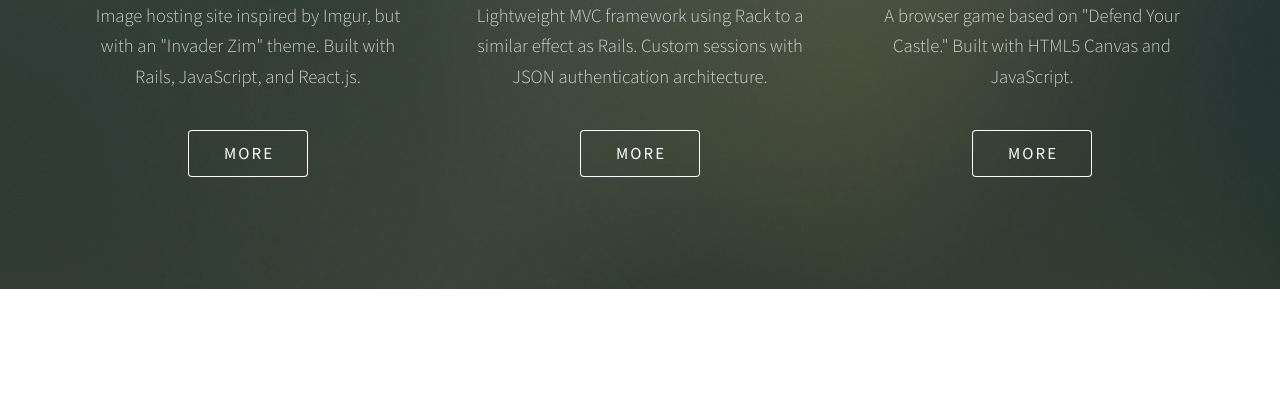
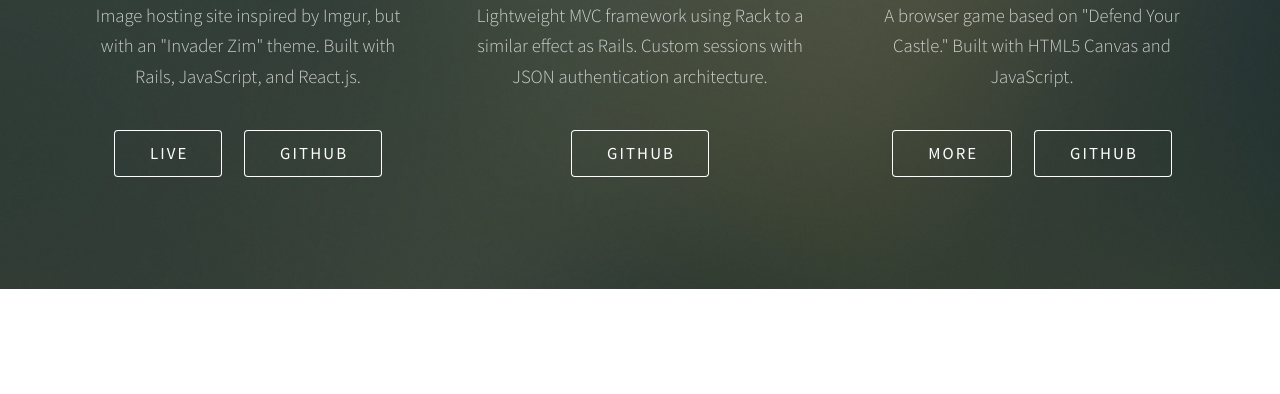
Before and after one commit to hechlerp/appAcademyPortfolio, a plain HTML site: page index.html in a window 1280 px wide. Shown: the part 1600-1994 px from the top of the page. Drawn offline with Linux system fonts and the light colour scheme.

Commit message:
Add buttons to projects.

```diff
--- a/index.html
+++ b/index.html
@@ -61,7 +61,8 @@
               <h3>Imgir</h3>
               <p>Image hosting site inspired by Imgur, but with an "Invader Zim" theme. Built with Rails, JavaScript, and React.js.</p>
               <ul class="actions">
-                <li><a href="http://www.imgir.xyz" class="button">More</a></li>
+                <li><a href="http://www.imgir.xyz" class="button">Live</a></li>
+                <li><a href="https://github.com/hechlerp/Imgir" class="button">GitHub</a></li>
               </ul>
             </div>
             <div class="4u 12u$(medium)">
@@ -69,7 +70,7 @@
               <h3>FeelsTrain</h3>
               <p>Lightweight MVC framework using Rack to a similar effect as Rails. Custom sessions with JSON authentication architecture.</p>
               <ul class="actions">
-                <li><a href="https://github.com/hechlerp/feels-train" class="button">More</a></li>
+                <li><a href="https://github.com/hechlerp/feels-train" class="button">GitHub</a></li>
               </ul>
             </div>
             <div class="4u$ 12u$(medium)">
@@ -78,6 +79,7 @@
               <p>A browser game based on "Defend Your Castle." Built with HTML5 Canvas and JavaScript.</p>
               <ul class="actions">
                 <li><a href="./defend-your-fries/" class="button">More</a></li>
+                <li><a href="https://github.com/hechlerp/defend-your-fries" class="button">GitHub</a></li>
               </ul>
             </div>
           </div>
```
